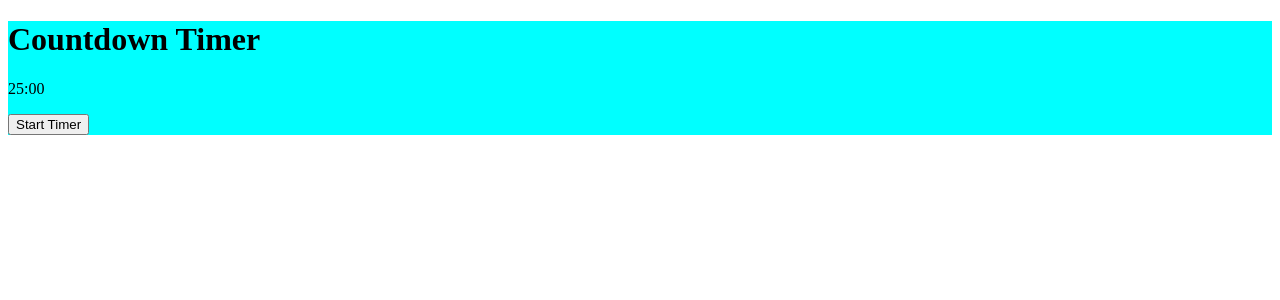
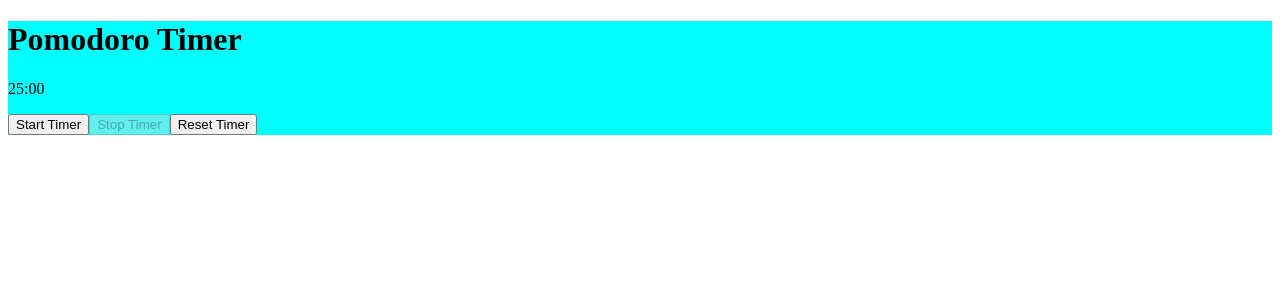
Before and after one commit to ljkahn/Pomodoro, a React (Vite) app: page /#/ in a window 1280 px wide. Shown: the top 300 px of the page. Built offline with nearby package versions, Linux system fonts and the light colour scheme.

Commit message:
added stop and reset timer buttons

```diff
--- a/src/pages/Pomodoro.jsx
+++ b/src/pages/Pomodoro.jsx
@@ -17,8 +17,19 @@ function Pomodoro() {
     setIsActive(true);
   };
 
+  const stopTimer = () => {
+    setIsActive(false);
+  };
+
+  const resetTimer = () => {
+    setIsActive(false);
+    setIsBreak(false);
+    setTime(25 * 60);
+  };
+
   useEffect(() => {
     let intervalId;
+
     if (isActive) {
       intervalId = setInterval(() => {
         setTime((prevTime) => (prevTime > 0 ? prevTime - 1 : 0));
@@ -28,12 +39,15 @@ function Pomodoro() {
     if (time === 0) {
       setIsActive(false);
       if (!isBreak) {
+        // If it's the end of the work session, start a 5-minute break
         setTime(5 * 60);
       } else {
+        // If it's the end of the break, start a new 25-minute work session
         setTime(25 * 60);
       }
       setIsBreak(!isBreak);
     }
+
     return () => {
       clearInterval(intervalId);
     };
@@ -41,10 +55,16 @@ function Pomodoro() {
 
   return (
     <div>
-      <h1>Countdown Timer</h1>
+      <h1>Pomodoro Timer</h1>
       <p>{formatTime(time)}</p>
       <button onClick={startTimer} disabled={isActive}>
         Start Timer
+      </button>
+      <button onClick={stopTimer} disabled={!isActive}>
+        Stop Timer
+      </button>
+      <button onClick={resetTimer} disabled={isActive}>
+        Reset Timer
       </button>
     </div>
   );
```
